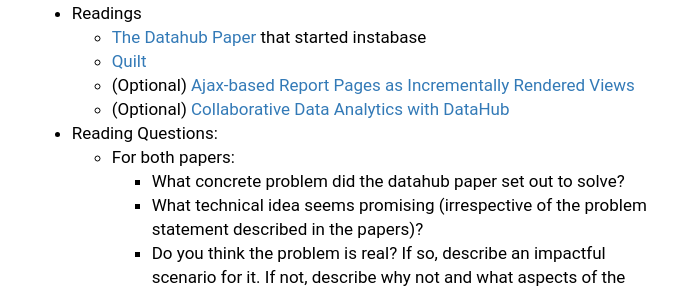
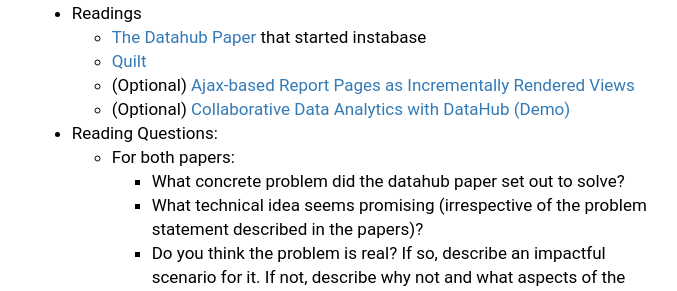
Before and after one commit to columbiadb/columbiadb.github.io, a Jekyll site: the page built from index.md, in a window 1280 px wide and 900 px high, scrolled down 2307 px. Shown: the part 161-452 px from the top of the window, without its empty margins (405-1082 px from the left). Built offline with Jekyll 4.4.1, drawn with Linux system fonts in a browser that asks for light colours.

Commit message:
lazy commit msg

```diff
--- a/index.md
+++ b/index.md
@@ -91,7 +91,7 @@
   * [The Datahub Paper](http://db.csail.mit.edu/pubs/datahubcidr.pdf) that started instabase
   * [Quilt](http://edwardbenson.com/papers/uist2014-spreadsheet-driven-web-apps.pdf)
   * (Optional) [Ajax-based Report Pages as Incrementally Rendered Views](http://db.ucsd.edu/wp-content/uploads/pdfs/350.pdf)
-  * (Optional) [Collaborative Data Analytics with DataHub](http://www.vldb.org/pvldb/vol8/p1916-bhardwaj.pdf)
+  * (Optional) [Collaborative Data Analytics with DataHub (Demo)](http://www.vldb.org/pvldb/vol8/p1916-bhardwaj.pdf)
 * Reading Questions:
   * For both papers:
     * What concrete problem did the datahub paper set out to solve?
```
